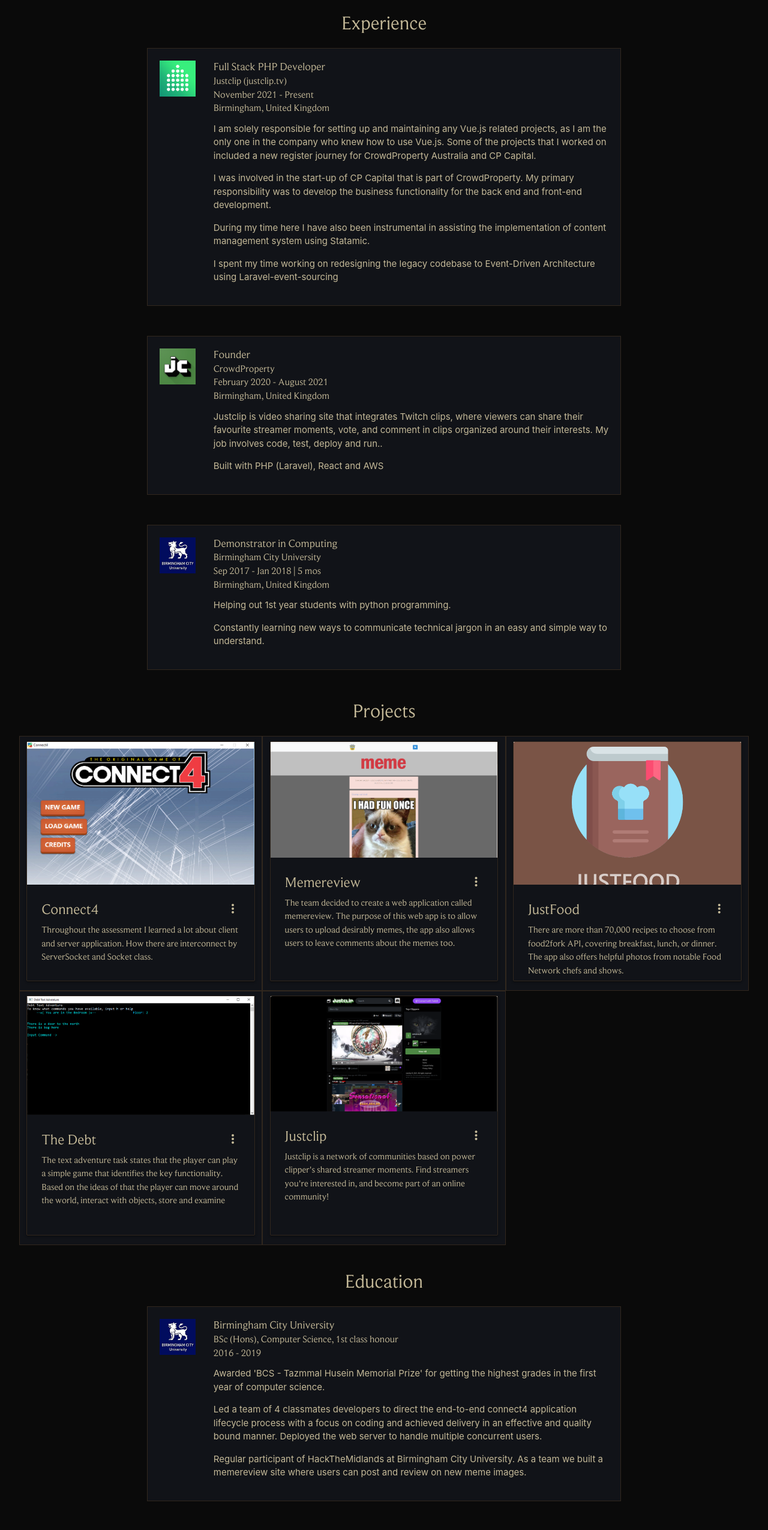
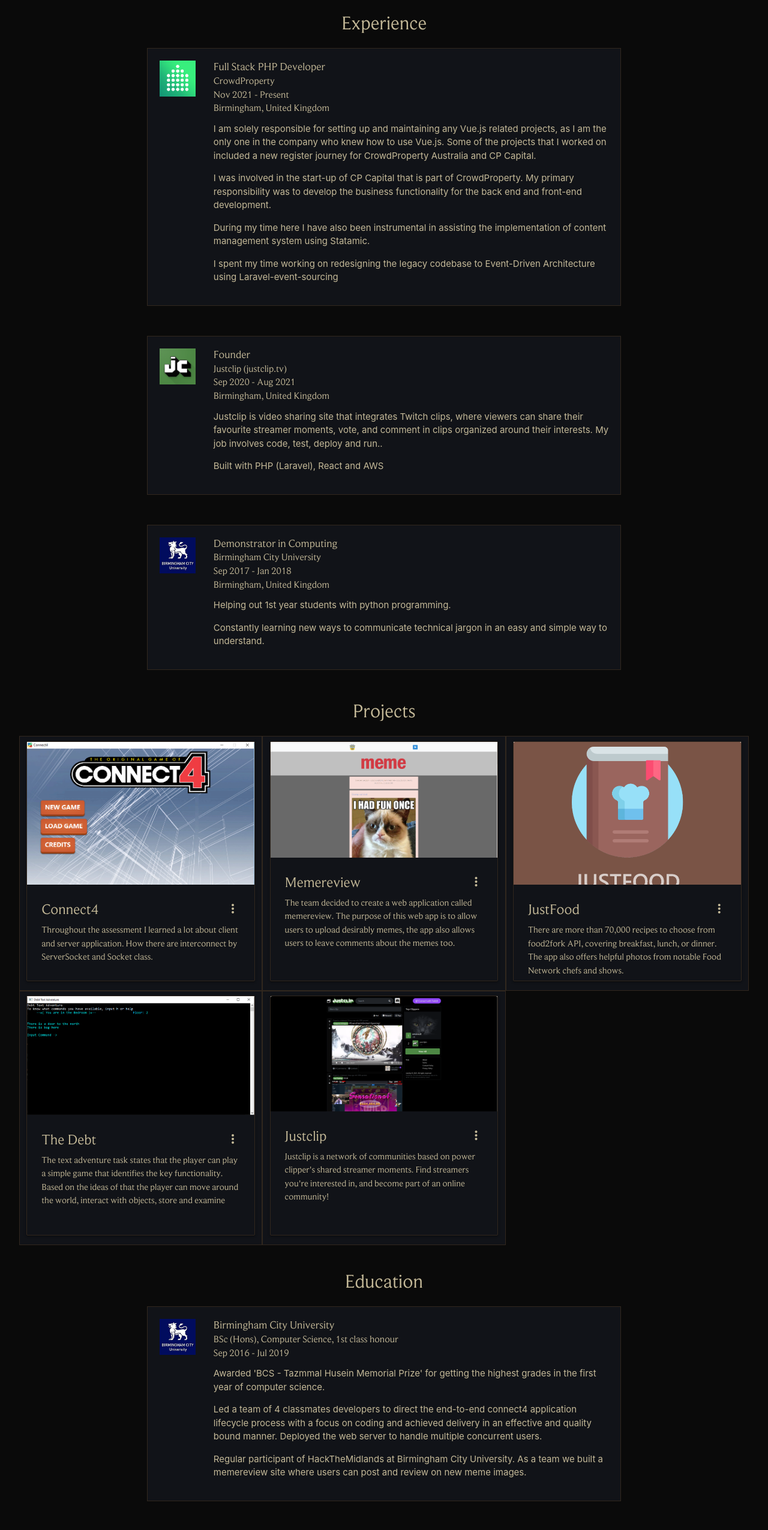
Before and after one commit to yahyehussein/yahyehussein.com, a React (Vite) app: page / in a window 1280 px wide. Shown: the part 1060-3611 px from the top of the page at 60% size. Built offline with nearby package versions, Linux system fonts and the light colour scheme.

Commit message:
feat: edit Experiences with correct wording

```diff
--- a/src/components/Educations.tsx
+++ b/src/components/Educations.tsx
@@ -4,7 +4,7 @@
       image: "/220px-Birmingham_City_University_logo_with_white_tiger.jpg",
       school: "Birmingham City University",
       degree: "BSc (Hons), Computer Science, 1st class honour",
-      date: "2016 - 2019",
+      date: "Sep 2016 - Jul 2019",
       descriptions: [
         "Awarded 'BCS - Tazmmal Husein Memorial Prize' for getting the highest grades in the first year of computer science.",
         "Led a team of 4 classmates developers to direct the end-to-end connect4 application lifecycle process with a focus on coding and achieved delivery in an effective and quality bound manner. Deployed the web server to handle multiple concurrent users.",
@@ -16,14 +16,14 @@
       school: "South &amp; City College Birmingham",
       degree:
         "Level 3 BTEC Extended National Diploma, Information Technolgy, D*D*D*",
-      date: "2014 - 2013",
+      date: "Sep 2014 - May 2016",
       descriptions: [],
     },
     {
       image: "/josephchamberlaincollege.jpg",
       school: "Joseph Chamberlain Sixth Form College",
       degree: "GCSE, 4 A-C grades",
-      date: "2012 - 2013",
+      date: "Sep 2012 - Jun 2013",
       descriptions: [],
     },
   ];
--- a/src/components/Experiences.tsx
+++ b/src/components/Experiences.tsx
@@ -3,8 +3,8 @@
     {
       logo: "/crowdproperty.png",
       title: "Full Stack PHP Developer",
-      company: "Justclip (justclip.tv)",
-      date: "November 2021 - Present",
+      company: "CrowdProperty",
+      date: "Nov 2021 - Present",
       location: "Birmingham, United Kingdom",
       descriptions: [
         "I am solely responsible for setting up and maintaining any Vue.js related projects, as I am the only one in the company who knew how to use Vue.js. Some of the projects that I worked on included a new register journey for CrowdProperty Australia and CP Capital.",
@@ -16,8 +16,8 @@
     {
       logo: "/justclip.png",
       title: "Founder",
-      company: "CrowdProperty",
-      date: "February 2020 - August 2021",
+      company: "Justclip (justclip.tv)",
+      date: "Sep 2020 - Aug 2021",
       location: "Birmingham, United Kingdom",
       descriptions: [
         "Justclip is video sharing site that integrates Twitch clips, where viewers can share their favourite streamer moments, vote, and comment in clips organized around their interests. My job involves code, test, deploy and run..",
@@ -28,7 +28,7 @@
       logo: "/220px-Birmingham_City_University_logo_with_white_tiger.jpg",
       title: "Demonstrator in Computing",
       company: "Birmingham City University",
-      date: "Sep 2017 - Jan 2018 | 5 mos",
+      date: "Sep 2017 - Jan 2018",
       location: "Birmingham, United Kingdom",
       descriptions: [
         "Helping out 1st year students with python programming.",
```
Also changed, not shown: 2 other files (tests, documents, lock files or other folders).
